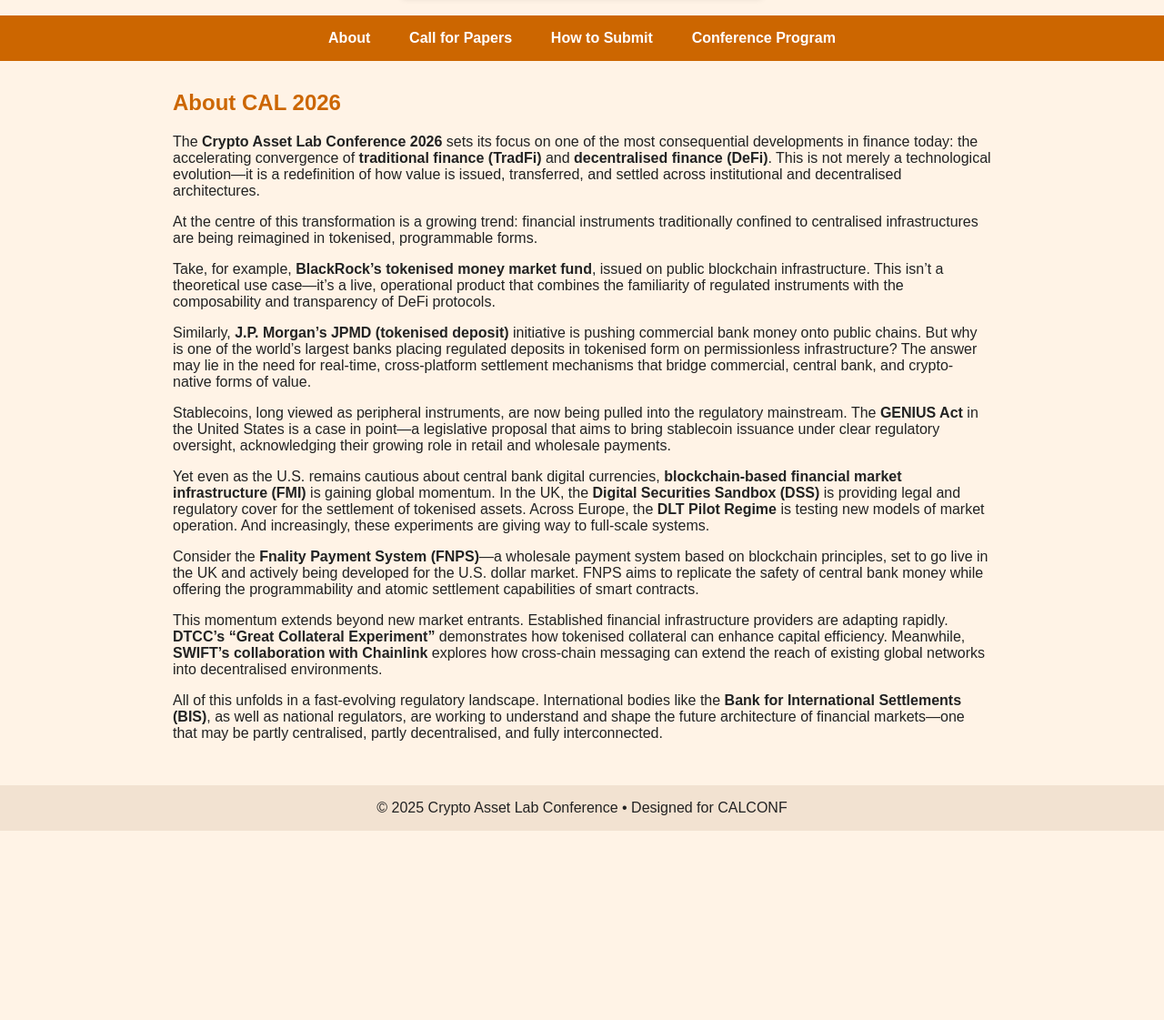
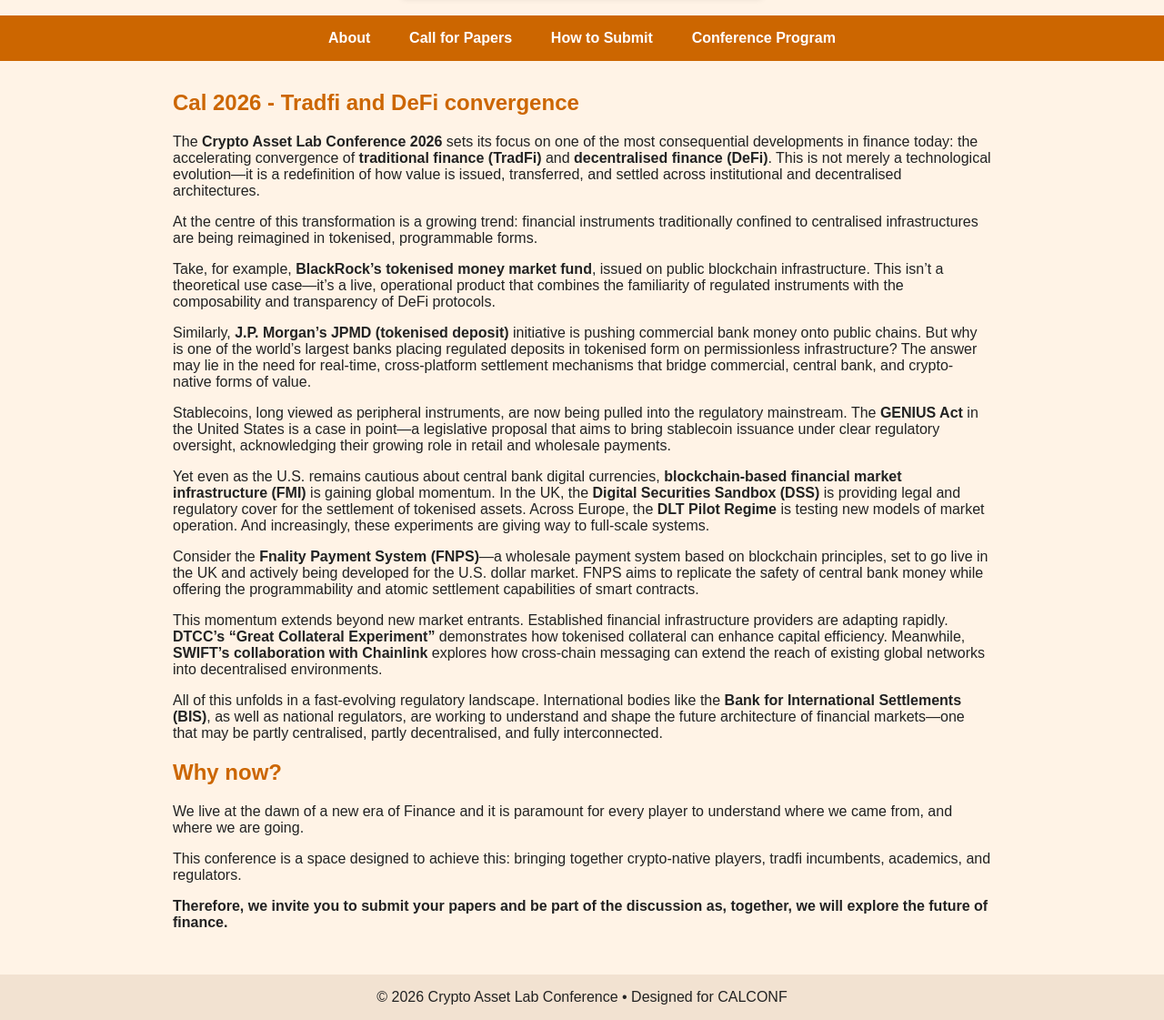
Before and after one commit to zimo117/cal2026, a plain HTML site: page index.html in a window 1280 px wide. Shown: the part 335-1456 px from the top of the page at 91% size. Before the commit the page ends 1248 px from the top, so only its background shows below. Drawn offline with Linux system fonts and the light colour scheme.

Commit message:
Update index.html

```diff
--- a/index.html
+++ b/index.html
@@ -30,7 +30,7 @@
   </nav>
   <main>
 
-<h2>About CAL 2026</h2>
+<h2>Cal 2026 - Tradfi and DeFi convergence</h2>
 <p>The <strong>Crypto Asset Lab Conference 2026</strong> sets its focus on one of the most consequential developments in finance today: the accelerating convergence of <strong>traditional finance (TradFi)</strong> and <strong>decentralised finance (DeFi)</strong>. This is not merely a technological evolution—it is a redefinition of how value is issued, transferred, and settled across institutional and decentralised architectures.</p>
 <p>At the centre of this transformation is a growing trend: financial instruments traditionally confined to centralised infrastructures are being reimagined in tokenised, programmable forms.</p>
 <p>Take, for example, <strong>BlackRock’s tokenised money market fund</strong>, issued on public blockchain infrastructure. This isn’t a theoretical use case—it’s a live, operational product that combines the familiarity of regulated instruments with the composability and transparency of DeFi protocols.</p>
@@ -40,10 +40,13 @@
 <p>Consider the <strong>Fnality Payment System (FNPS)</strong>—a wholesale payment system based on blockchain principles, set to go live in the UK and actively being developed for the U.S. dollar market. FNPS aims to replicate the safety of central bank money while offering the programmability and atomic settlement capabilities of smart contracts.</p>
 <p>This momentum extends beyond new market entrants. Established financial infrastructure providers are adapting rapidly. <strong>DTCC’s “Great Collateral Experiment”</strong> demonstrates how tokenised collateral can enhance capital efficiency. Meanwhile, <strong>SWIFT’s collaboration with Chainlink</strong> explores how cross-chain messaging can extend the reach of existing global networks into decentralised environments.</p>
 <p>All of this unfolds in a fast-evolving regulatory landscape. International bodies like the <strong>Bank for International Settlements (BIS)</strong>, as well as national regulators, are working to understand and shape the future architecture of financial markets—one that may be partly centralised, partly decentralised, and fully interconnected.</p>
-
+<h2>Why now?</h2>
+<p>We live at the dawn of a new era of Finance and it is paramount for every player to understand where we came from, and where we are going. </p>
+<p>This conference is a space designed to achieve this: bringing together crypto-native players, tradfi incumbents, academics, and regulators. </p>
+<p> <strong>Therefore, we invite you to submit your papers and be part of the discussion as, together, we will explore the future of finance.</strong> </p>
   </main>
   <footer>
-    &copy; 2025 Crypto Asset Lab Conference • Designed for CALCONF
+    &copy; 2026 Crypto Asset Lab Conference • Designed for CALCONF
   </footer>
 </body>
 </html>
```
